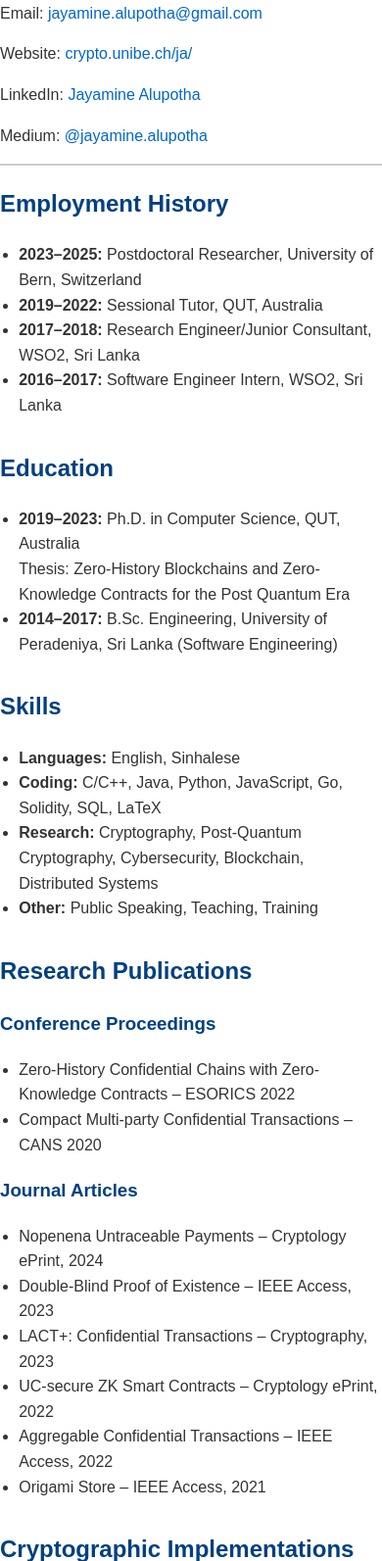
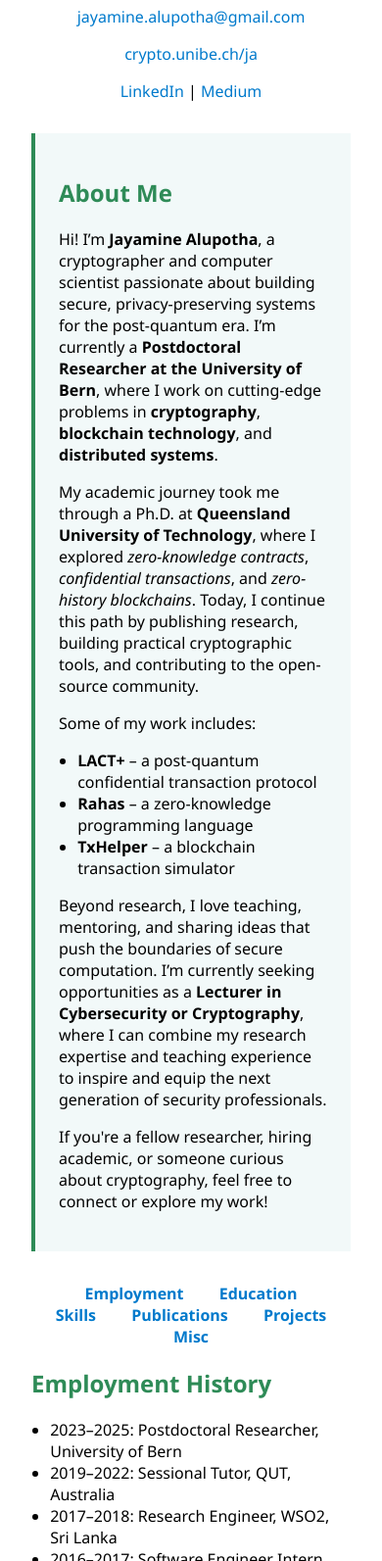
Before and after one commit to jaymine/jaymine.github.io, a plain HTML site: page index.html in a window 390 px wide. Shown: the part 155-1748 px from the top of the page at 98% size. Drawn offline with Linux system fonts and the light colour scheme.

Commit message:
Update index.html

```diff
--- a/index.html
+++ b/index.html
@@ -2,129 +2,204 @@
 <html lang="en">
 <head>
   <meta charset="UTF-8" />
-  <meta name="viewport" content="width=device-width, initial-scale=1.0"/>
-  <title>Jayamine Alupotha - Resume</title>
+  <meta name="viewport" content="width=device-width, initial-scale=1.0" />
+  <title>Jayamine Alupotha - Portfolio</title>
   <style>
+    :root {
+      --bg-color: #ffffff;
+      --text-color: #000000;
+      --accent-color: #2e8b57;
+      --link-color: #007acc;
+    }
+
+    [data-theme="dark"] {
+      --bg-color: #1a1a1a;
+      --text-color: #f0f0f0;
+      --accent-color: #3cb371;
+      --link-color: #66d9ef;
+    }
+
     body {
-      font-family: Arial, sans-serif;
-      margin: 2rem auto;
-      max-width: 800px;
-      line-height: 1.6;
-      color: #333;
+      font-family: 'Segoe UI', sans-serif;
+      margin: 0 auto;
+      max-width: 900px;
+      padding: 2rem;
+      background-color: var(--bg-color);
+      color: var(--text-color);
+      transition: background-color 0.3s, color 0.3s;
     }
+
     h1, h2, h3 {
-      color: #004080;
+      color: var(--accent-color);
     }
+
+    a {
+      color: var(--link-color);
+      text-decoration: none;
+    }
+
+    header {
+      text-align: center;
+    }
+
+    nav {
+      margin: 1rem 0;
+      text-align: center;
+    }
+
+    nav a {
+      margin: 0 1rem;
+      font-weight: bold;
+    }
+
     section {
       margin-bottom: 2rem;
     }
+
     ul {
       padding-left: 1.2rem;
     }
-    a {
-      color: #0066cc;
-      text-decoration: none;
+
+    #theme-toggle {
+      position: fixed;
+      top: 1rem;
+      right: 1rem;
+      background: none;
+      border: 2px solid var(--accent-color);
+      padding: 0.5rem 1rem;
+      cursor: pointer;
+      color: var(--accent-color);
+      font-weight: bold;
     }
-    hr {
-      border: 1px solid #ccc;
+
+    .intro {
+      background-color: rgba(0, 128, 128, 0.05);
+      padding: 1.5rem;
+      border-left: 4px solid var(--accent-color);
+      margin: 2rem 0;
     }
   </style>
 </head>
 <body>
-
+  <button id="theme-toggle">Toggle Theme</button>
   <header>
     <h1>Jayamine Alupotha, Ph.D.</h1>
-    <p>Email: <a href="mailto:jayamine.alupotha@gmail.com">jayamine.alupotha@gmail.com</a></p>
-    <p>Website: <a href="https://crypto.unibe.ch/ja/" target="_blank">crypto.unibe.ch/ja/</a></p>
-    <p>LinkedIn: <a href="https://www.linkedin.com/in/jayamine-alupotha-5323b9311/">Jayamine Alupotha</a></p>
-    <p>Medium: <a href="https://medium.com/@jayamine.alupotha">@jayamine.alupotha</a></p>
+    <p><a href="mailto:jayamine.alupotha@gmail.com">jayamine.alupotha@gmail.com</a></p>
+    <p><a href="https://crypto.unibe.ch/ja/">crypto.unibe.ch/ja</a></p>
+    <p><a href="https://www.linkedin.com/in/jayamine-alupotha-5323b9311/">LinkedIn</a> | <a href="https://medium.com/@jayamine.alupotha">Medium</a></p>
   </header>
 
-  <hr>
+  <section class="intro">
+    <h2>About Me</h2>
+    <p>Hi! I’m <strong>Jayamine Alupotha</strong>, a cryptographer and computer scientist passionate about building secure, privacy-preserving systems for the post-quantum era. I’m currently a <strong>Postdoctoral Researcher at the University of Bern</strong>, where I work on cutting-edge problems in <strong>cryptography</strong>, <strong>blockchain technology</strong>, and <strong>distributed systems</strong>.</p>
+    <p>My academic journey took me through a Ph.D. at <strong>Queensland University of Technology</strong>, where I explored <em>zero-knowledge contracts</em>, <em>confidential transactions</em>, and <em>zero-history blockchains</em>. Today, I continue this path by publishing research, building practical cryptographic tools, and contributing to the open-source community.</p>
+    <p>Some of my work includes:
+      <ul>
+        <li><strong>LACT+</strong> – a post-quantum confidential transaction protocol</li>
+        <li><strong>Rahas</strong> – a zero-knowledge programming language</li>
+        <li><strong>TxHelper</strong> – a blockchain transaction simulator</li>
+      </ul>
+    </p>
+    <p>Beyond research, I love teaching, mentoring, and sharing ideas that push the boundaries of secure computation. I’m currently seeking opportunities as a <strong>Lecturer in Cybersecurity or Cryptography</strong>, where I can combine my research expertise and teaching experience to inspire and equip the next generation of security professionals.</p>
+    <p>If you're a fellow researcher, hiring academic, or someone curious about cryptography, feel free to connect or explore my work!</p>
+  </section>
 
-  <section>
+  <nav>
+    <a href="#employment">Employment</a>
+    <a href="#education">Education</a>
+    <a href="#skills">Skills</a>
+    <a href="#publications">Publications</a>
+    <a href="#projects">Projects</a>
+    <a href="#misc">Misc</a>
+  </nav>
+
+  <section id="employment">
     <h2>Employment History</h2>
     <ul>
-      <li><strong>2023–2025:</strong> Postdoctoral Researcher, University of Bern, Switzerland</li>
-      <li><strong>2019–2022:</strong> Sessional Tutor, QUT, Australia</li>
-      <li><strong>2017–2018:</strong> Research Engineer/Junior Consultant, WSO2, Sri Lanka</li>
-      <li><strong>2016–2017:</strong> Software Engineer Intern, WSO2, Sri Lanka</li>
+      <li>2023–2025: Postdoctoral Researcher, University of Bern</li>
+      <li>2019–2022: Sessional Tutor, QUT, Australia</li>
+      <li>2017–2018: Research Engineer, WSO2, Sri Lanka</li>
+      <li>2016–2017: Software Engineer Intern, WSO2, Sri Lanka</li>
     </ul>
   </section>
 
-  <section>
+  <section id="education">
     <h2>Education</h2>
     <ul>
-      <li><strong>2019–2023:</strong> Ph.D. in Computer Science, QUT, Australia<br>Thesis: Zero-History Blockchains and Zero-Knowledge Contracts for the Post Quantum Era</li>
-      <li><strong>2014–2017:</strong> B.Sc. Engineering, University of Peradeniya, Sri Lanka (Software Engineering)</li>
+      <li>Ph.D., QUT, 2019–2023</li>
+      <li>B.Sc. Engineering, University of Peradeniya, 2014–2017</li>
     </ul>
   </section>
 
-  <section>
+  <section id="skills">
     <h2>Skills</h2>
     <ul>
-      <li><strong>Languages:</strong> English, Sinhalese</li>
-      <li><strong>Coding:</strong> C/C++, Java, Python, JavaScript, Go, Solidity, SQL, LaTeX</li>
-      <li><strong>Research:</strong> Cryptography, Post-Quantum Cryptography, Cybersecurity, Blockchain, Distributed Systems</li>
-      <li><strong>Other:</strong> Public Speaking, Teaching, Training</li>
+      <li>Languages: English, Sinhalese</li>
+      <li>Coding: C/C++, Java, Python, Go, Solidity, SQL, LaTeX</li>
+      <li>Research: Cryptography, Post-Quantum, Blockchain</li>
     </ul>
   </section>
 
-  <section>
+  <section id="publications">
     <h2>Research Publications</h2>
-    <h3>Conference Proceedings</h3>
-    <ul>
-      <li>Zero-History Confidential Chains with Zero-Knowledge Contracts – ESORICS 2022</li>
-      <li>Compact Multi-party Confidential Transactions – CANS 2020</li>
-    </ul>
-    <h3>Journal Articles</h3>
-    <ul>
-      <li>Nopenena Untraceable Payments – Cryptology ePrint, 2024</li>
-      <li>Double-Blind Proof of Existence – IEEE Access, 2023</li>
-      <li>LACT+: Confidential Transactions – Cryptography, 2023</li>
-      <li>UC-secure ZK Smart Contracts – Cryptology ePrint, 2022</li>
-      <li>Aggregable Confidential Transactions – IEEE Access, 2022</li>
-      <li>Origami Store – IEEE Access, 2021</li>
+      <ul>
+      <li>
+        <strong><a href="https://eprint.iacr.org/2024/1234">Nopenena Untraceable Payments</a></strong> – Proposes a decoy-set approach for untraceable payments, improving resistance against graph analysis. Published in Cryptology ePrint Archive, 2024.
+      </li>
+      <li>
+        <strong><a href="https://ieeexplore.ieee.org/document/10281059">Double-Blind Proof of Existence</a></strong> – Introduces a privacy-preserving mechanism for verifying decentralized identities. Published in IEEE Access, 2023.
+      </li>
+      <li>
+        <strong><a href="https://www.mdpi.com/2410-387X/7/2/24">LACT+: Practical Post-Quantum Confidential Transactions</a></strong> – Develops a scalable, quantum-safe confidential transaction protocol. Published in Cryptography, 2023.
+      </li>
+      <li>
+        <strong><a href="https://eprint.iacr.org/2022/1521">UC-Secure Zero-Knowledge Smart Contracts</a></strong> – Demonstrates practical methods for UC-secure ZK smart contracts. Cryptology ePrint Archive, 2022.
+      </li>
+      <li>
+        <strong><a href="https://ieeexplore.ieee.org/document/9759283">Aggregable Confidential Transactions</a></strong> – Improves quantum-safe cryptocurrency protocols through aggregation. IEEE Access, 2022.
+      </li>
+      <li>
+        <strong><a href="https://ieeexplore.ieee.org/document/9521345">Origami Store</a></strong> – Presents a foldable, UC-secure blockchain structure for post-quantum environments. IEEE Access, 2021.
+      </li>
+      <li>
+        <strong><a href="https://link.springer.com/chapter/10.1007/978-3-031-17143-7_4">Zero-History Confidential Chains</a></strong> – Combines zero-knowledge contracts and zero-history ledgers for privacy. Presented at ESORICS, 2022.
+      </li>
+      <li>
+        <strong><a href="https://link.springer.com/chapter/10.1007/978-3-030-65411-5_23">Compact Multi-party Confidential Transactions</a></strong> – Enhances privacy in multi-party blockchain transactions. Presented at CANS, 2020.
+      </li>
     </ul>
   </section>
 
-  <section>
+  <section id="projects">
     <h2>Cryptographic Implementations</h2>
     <ul>
-      <li><a href="https://github.com/jaymine/LACTv2/">LACT+</a>: Post-Quantum Confidential Transactions</li>
-      <li><a href="https://github.com/zero-history/rahas">Rahas</a>: Zero-Knowledge Programming Language</li>
-      <li><a href="https://github.com/zero-history/txhelper">TxHelper</a>: Blockchain Transaction Layer Simulator</li>
+      <li>
+        <strong><a href="https://github.com/jaymine/LACTv2/">LACT+</a></strong> – A lattice-based, post-quantum confidential transaction protocol designed for secure and private payments in decentralized systems. It enables transaction aggregation and scalability, making it a strong candidate for future quantum-safe cryptocurrencies.
+      </li>
+      <li>
+        <strong><a href="https://github.com/zero-history/rahas">Rahas</a></strong> – A zero-knowledge programming language built for privacy-focused applications. Based on the Confidential Integer Processing (CIP) model, Rahas allows developers to express complex ZK proofs with a streamlined syntax tailored for security and performance.
+      </li>
+      <li>
+        <strong><a href="https://github.com/zero-history/txhelper">TxHelper</a></strong> – A simulation tool for blockchain developers that compares twelve distinct transaction models. TxHelper helps researchers and developers test the performance, privacy, and suitability of transaction structures in various decentralized app contexts.
+      </li>
     </ul>
   </section>
 
-  <section>
+  <section id="misc">
     <h2>Miscellaneous</h2>
-    <h3>Awards and Achievements</h3>
     <ul>
-      <li>1st Place, IC3 Blockchain Hackathon, Cornell University, 2024</li>
-      <li>Google Summer of Code, Redhat/Vert.x, 2016</li>
-    </ul>
-
-    <h3>Fundings and Grants</h3>
-    <ul>
-      <li>Stellar Research Fund, University of Bern, 2023</li>
-      <li>Freelancing Research Fellowship, Rabdan University, 2022</li>
-      <li>QUT Postgraduate Research Award, 2019</li>
-      <li>Asian Development Bank Scholarships, 2017</li>
-    </ul>
-
-    <h3>Program Committees</h3>
-    <ul>
-      <li>FC 2025: Financial Cryptography and Data Security</li>
-      <li>WISE 2024</li>
-      <li>ICDCS 2023</li>
+      <li>1st Place – IC3 Blockchain Hackathon 2024</li>
+      <li>Google Summer of Code 2016 – Redhat/Vert.x</li>
+      <li>Grants from Stellar Fund, Rabdan University, QUT</li>
     </ul>
   </section>
 
-  <section>
-    <h2>References</h2>
-    <p>Available on request.</p>
-  </section>
-
+  <script>
+    const toggleButton = document.getElementById('theme-toggle');
+    toggleButton.addEventListener('click', () => {
+      document.documentElement.dataset.theme =
+        document.documentElement.dataset.theme === 'dark' ? '' : 'dark';
+    });
+  </script>
 </body>
 </html>
```
